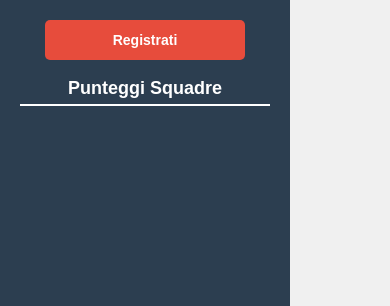
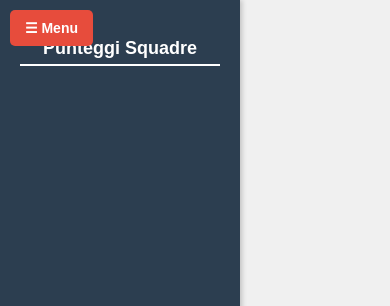
Before and after one commit to alessiamenozzi/FantaPrezzemole, a plain HTML site: page index.html in a window 390 px wide. Shown: the top 306 px of the page. Drawn offline with Linux system fonts and the light colour scheme; no server answers.

Commit message:
cambio index

```diff
--- a/index.html
+++ b/index.html
@@ -7,16 +7,19 @@
     <link rel="stylesheet" href="styles.css">
 </head>
 <body>
+
+    <button class="menu-button" onclick="toggleSidebar()">☰ Menu</button>
+
     <div class="image-container">
         <img src="logo.png" alt="Fantaprezze Logo">
     </div>
 
     <div style="display: flex;">
-        <aside>
-            <button onclick="document.getElementById('registerForm').style.display='block'">Registrati</button>
+        <aside id="sidebar">
             <h3>Punteggi Squadre</h3>
             <ul id="scoreList"></ul>
         </aside>
+
         <main>
             <h1>Cosa è accaduto tra le prezze</h1>
             <div id="recentEvents">Nessun evento registrato.</div>
@@ -167,11 +170,21 @@
             });
         }
 
+        async function toggleSidebar() {
+        const sidebar = document.getElementById("sidebar");
+        sidebar.classList.toggle("sidebar-open");
+        };
+
         window.onload = () => {
             loadScores();
             loadPlayers();
             loadRecentEvents();
-        };
+            toggleSidebar();
+        }
+
+
     </script>
+
+
 </body>
 </html>
--- a/styles.css
+++ b/styles.css
@@ -215,3 +215,47 @@ footer {
     object-fit: cover; /* Per riempire lo spazio senza deformarsi */
     border-radius: 10px;
 }
+
+/* Stile della sidebar su dispositivi grandi */
+aside {
+    background-color: #2c3e50;
+    color: white;
+    padding: 20px;
+    width: 250px;
+    height: 100vh;
+    position: fixed;
+    left: 0;
+    top: 0;
+    overflow-y: auto;
+    transition: transform 0.3s ease-in-out;
+}
+
+/* Nasconde la sidebar su schermi piccoli */
+@media screen and (max-width: 768px) {
+    aside {
+        width: 200px;
+        transform: translateX(-100%);
+        box-shadow: 2px 0px 5px rgba(0, 0, 0, 0.2);
+    }
+
+    /* Pulsante per aprire la sidebar */
+    .menu-button {
+        position: fixed;
+        top: 10px;
+        left: 10px;
+        background-color: #e74c3c;
+        color: white;
+        border: none;
+        padding: 10px 15px;
+        border-radius: 5px;
+        font-size: 14px;
+        font-weight: bold;
+        cursor: pointer;
+        z-index: 1000;
+    }
+
+    /* Quando la sidebar è aperta */
+    .sidebar-open {
+        transform: translateX(0);
+    }
+}
```
